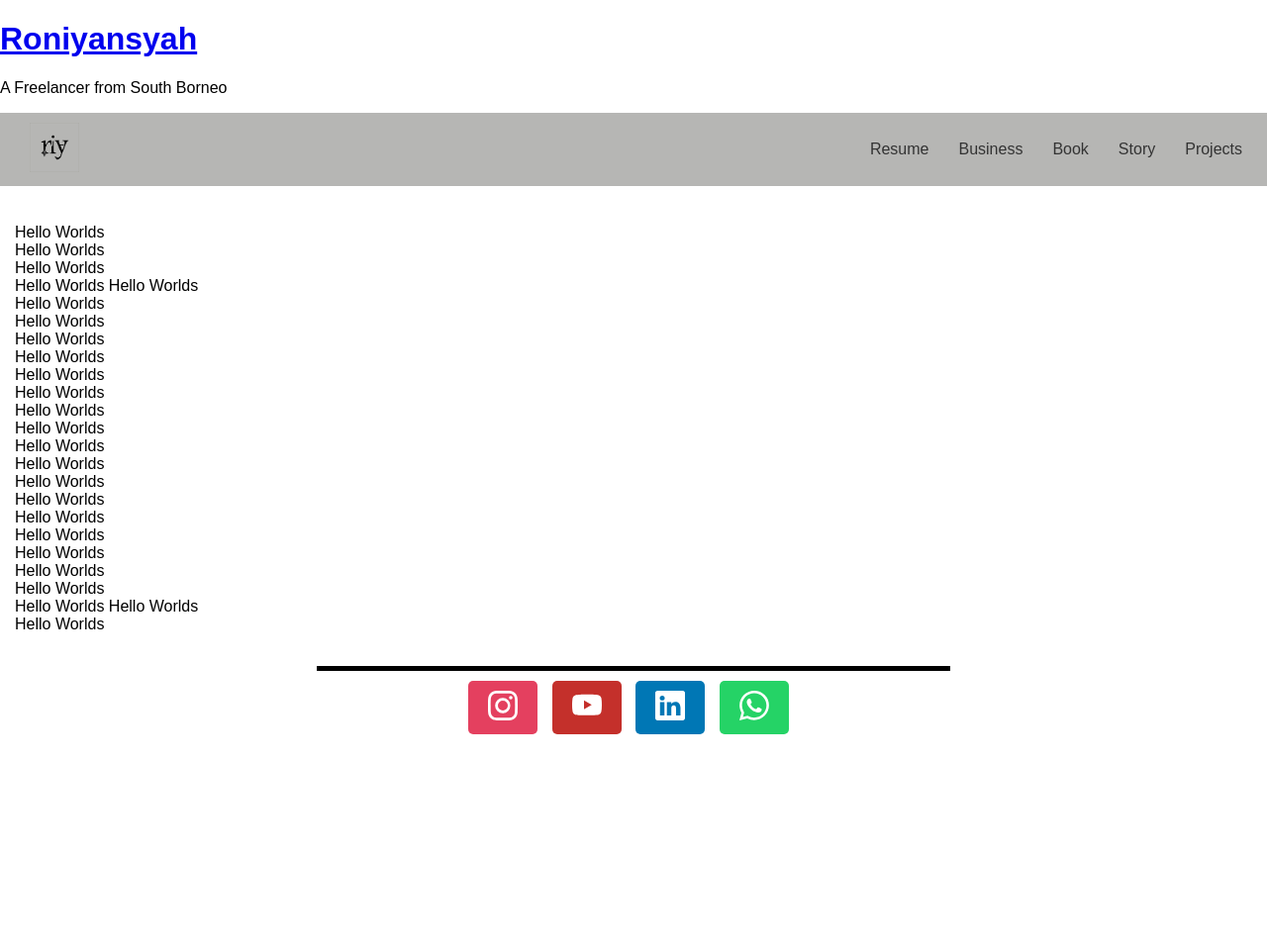
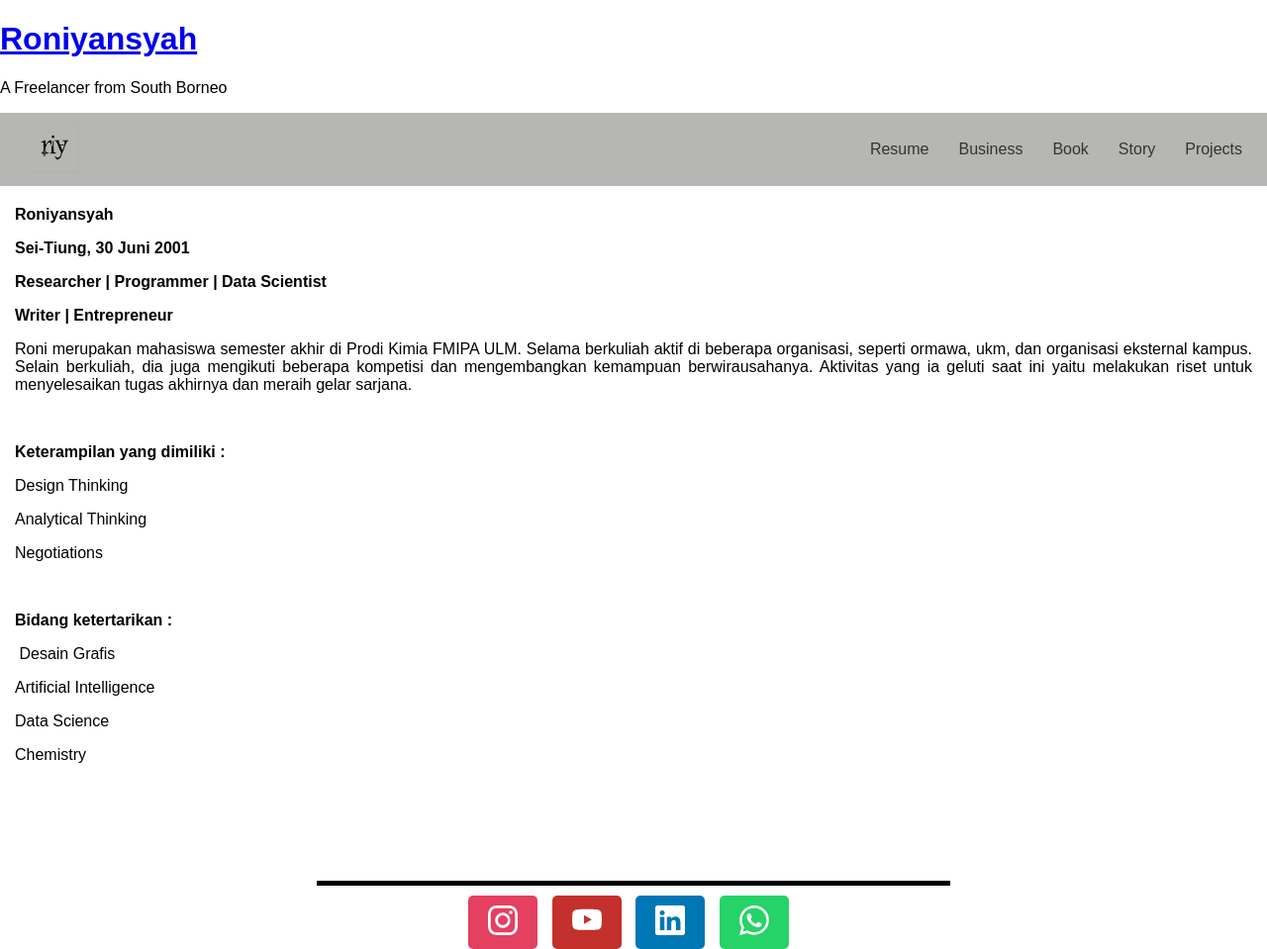
Before and after one commit to roniyansyah/roniyansyah.github.io, a Jekyll site: the page built from index.html, in a window 1280 px wide. Shown: the whole page at 99% size. Built offline with Jekyll 4.4.1, drawn with Linux system fonts in a browser that asks for light colours; before the commit the page ends 900 px from its top, so only the background shows below that.

Commit message:
Update index.html

```diff
--- a/index.html
+++ b/index.html
@@ -2,30 +2,32 @@
 layout: default
 ---
 
-<br>Hello Worlds
+</p>
+<p><b><span>Roniyansyah</span></b></p>
+<p><span><b><span>Sei-Tiung, 30 Juni 2001</span></b></span></p>
+<p><span><b><span></span></b></span></p>
+<!--more-->
+<p><b>Researcher | Programmer | </b><b>Data Scientist&nbsp;</b></p>
+<p><b>Writer |&nbsp;Entrepreneur</b></p><p><span></span></p><!--more-->
+<p></p>
 
-<br>Hello Worlds
-<br>Hello Worlds
-<br>Hello Worlds
-Hello Worlds<br>
-Hello Worlds <br>
-Hello Worlds<br>
-Hello Worlds<br>
-Hello Worlds<br>
-Hello Worlds<br>
-Hello Worlds <br>
-Hello Worlds<br>
-Hello Worlds<br>
-Hello Worlds<br>
-Hello Worlds<br>
-Hello Worlds <br>
-Hello Worlds<br>
-Hello Worlds<br>
-Hello Worlds<br>
-Hello Worlds<br>
-Hello Worlds <br>
-Hello Worlds<br>
-Hello Worlds
-Hello Worlds<br>
-Hello Worlds<br>
-<br>
+<p style="text-align: justify;"><span><span>Roni merupakan mahasiswa semester akhir di Prodi Kimia FMIPA ULM.
+  Selama berkuliah aktif di beberapa organisasi, seperti ormawa, ukm, dan organisasi eksternal kampus.
+  Selain berkuliah, dia juga mengikuti beberapa kompetisi dan mengembangkan kemampuan berwirausahanya.
+  Aktivitas yang ia geluti saat ini yaitu melakukan riset untuk menyelesaikan tugas akhirnya dan meraih gelar sarjana.
+</span></span></p>
+
+<p style="text-align: justify;"><span><span>
+  <br /></span></span></p>
+
+<p><span><span><b>Keterampilan yang dimiliki :</b></span></span></p>
+<p><span><span>Design Thinking</span></span></p>
+<p>Analytical Thinking</p>
+<p>Negotiations&nbsp;</p>
+<p><span><span><br /></span></span></p>
+<p><span><span><b>Bidang ketertarikan :</b></span></span></p>
+<p><span><span>&nbsp;Desain Grafis</span></span></p>
+<p><span><span>Artificial Intelligence</span></span></p>
+<p><span><span>Data Science</span></span></p>
+<p><span><span>Chemistry</span></span></p>
+<p><span><span><br /></span></span></p><p><span><span><br /></span></span></p><p><span><span><br /></span></span></p>
```
